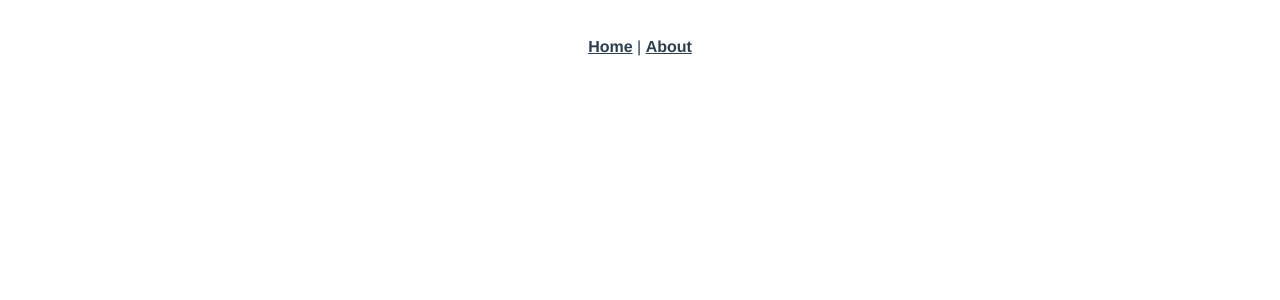
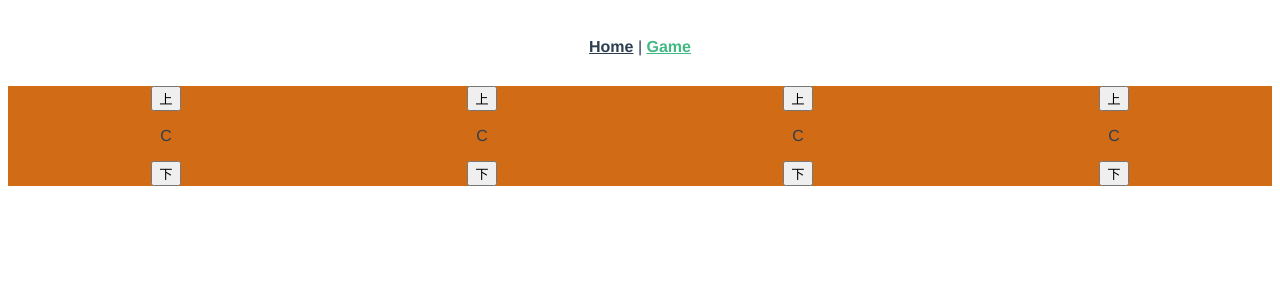
Before and after one commit to kenshin1025/othlohack2019_jsbach, a Vue app: page /game in a window 1280 px wide. Shown: the top 300 px of the page. Built offline with nearby package versions, Linux system fonts and the light colour scheme.

Commit message:
ファイルの整理した

```diff
--- a/src/App.vue
+++ b/src/App.vue
@@ -2,7 +2,7 @@
   <div id="app">
     <div id="nav">
       <router-link to="/">Home</router-link> |
-      <router-link to="/about">About</router-link>
+      <router-link to="/game">Game</router-link>
     </div>
     <router-view/>
   </div>
--- a/src/components/CodeNode.vue
+++ b/src/components/CodeNode.vue
@@ -17,9 +17,6 @@
                 is_bg_warm : true,
                 is_bg_cold : false,
             }
-        },
-        beforeUpdate(){
-            // this.code_name = code_list[this.selecting_code];
         },
         methods: {
             up_code(){
--- a/src/router/index.js
+++ b/src/router/index.js
@@ -1,6 +1,7 @@
 import Vue from 'vue'
 import VueRouter from 'vue-router'
 import Home from '../views/Home.vue'
+import Game from '../views/Game'
 
 Vue.use(VueRouter)
 
@@ -11,15 +12,10 @@ const routes = [
         component: Home
     },
     {
-    path: '/about',
-    name: 'about',
-    // route level code-splitting
-    // this generates a separate chunk (about.[hash].js) for this route
-    // which is lazy-loaded when the route is visited.
-    component: function () {
-      return import(/* webpackChunkName: "about" */ '../views/About.vue')
-    }
-  }
+        path: '/game',
+        name: 'game',
+        component: Game
+    },
 ]
 
 const router = new VueRouter({
--- a/src/views/About.vue
+++ /dev/null
@@ -1,5 +0,0 @@
-<template>
-  <div class="about">
-    <h1>This is an about page</h1>
-  </div>
-</template>
--- /dev/null
+++ b/src/views/Game.vue
@@ -0,0 +1,31 @@
+<template>
+    <div class="game">
+        <div class="codes">
+            <CodeNode class="flex_item"></CodeNode>
+            <CodeNode class="flex_item"></CodeNode>
+            <CodeNode class="flex_item"></CodeNode>
+            <CodeNode class="flex_item"></CodeNode>
+        </div>
+    </div>
+</template>
+
+<script>
+    import CodeNode from '../components/CodeNode'
+
+    export default {
+        name: "Game",
+        components: {
+            CodeNode,
+        }
+    }
+</script>
+
+<style scoped>
+    .codes {
+        display: flex;
+    }
+
+    .flex_item {
+        flex-grow: 1;
+    }
+</style>
--- a/src/views/Home.vue
+++ b/src/views/Home.vue
@@ -1,29 +1,19 @@
 <template>
-  <div class="home">
-    <CodeNode class="flex_item"></CodeNode>
-    <CodeNode class="flex_item"></CodeNode>
-    <CodeNode class="flex_item"></CodeNode>
-    <CodeNode class="flex_item"></CodeNode>
-  </div>
+    <div class="home">
+        ホームだよ
+    </div>
 </template>
 
 <script>
-import CodeNode from '../components/CodeNode'
 
-export default {
-  name: 'home',
-  components: {
-      CodeNode,
-  }
-}
+    export default {
+        name: 'home',
+        // components: {
+        //
+        // }
+    }
 </script>
 
 <style scoped>
-  .home{
-    display: flex;
-  }
 
-  .flex_item{
-    flex-grow: 1;
-  }
 </style>
```
Lines whose indentation alone changed are shown as unchanged.
